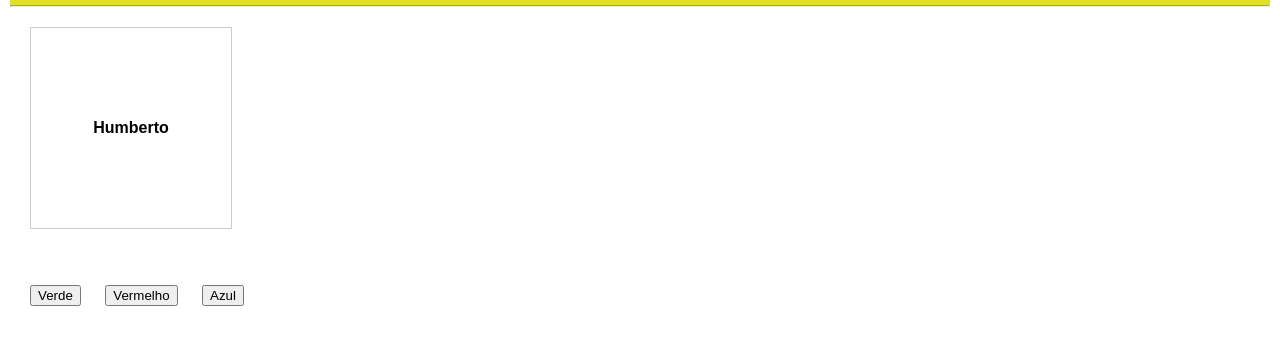
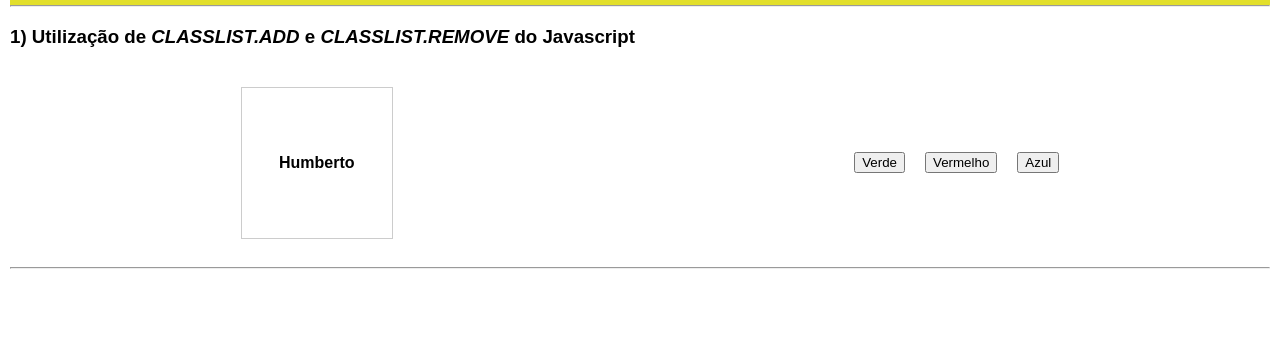
Before and after one commit to humbertoteixeiraa/projetos-curso-javascript-b7web, a plain HTML site: page 05_manipulando_CLASS/index.html in a window 1280 px wide. Shown: the part 72-416 px from the top of the page. Drawn offline with Linux system fonts and the light colour scheme.

Commit message:
Atualizações do dia 19.02.2022

```diff
--- a/05_manipulando_CLASS/assets/css/style.css
+++ b/05_manipulando_CLASS/assets/css/style.css
@@ -15,12 +15,22 @@ header {
     padding-top: 2%;
 }
 
+.section_1 {
+    display: flex;
+    justify-content: space-around;
+}
+
+.buttons {
+    display: flex;
+    align-items: center;
+}
+
 #exemplo {
     display: flex;
     align-items: center;
     justify-content: center;
-    width: 200px;
-    height: 200px;
+    width: 150px;
+    height: 150px;
     margin: 20px;
     border: 1px solid #ccc;
 }
--- a/05_manipulando_CLASS/assets/js/script.js
+++ b/05_manipulando_CLASS/assets/js/script.js
@@ -1,17 +1,26 @@
 function verde() {
     //Os comandos abaixo selecionam o elemento #exemplo, entram em sua lista de classes e removem as classes vermelho e azul.
-
+    document.querySelector('#exemplo').classList.remove('vermelho');
+    document.querySelector('#exemplo').classList.remove('azul');
 
     //Esse comando seleciona o elemento #exemplo, entra em sua lista de classes e adiciona a classe verde.
     document.querySelector('#exemplo').classList.add('verde');
 }
 
 function vermelho() {
+    //Os comandos abaixo selecionam o elemento #exemplo, entram em sua lista de classes e removem as classes verde e azul.
+    document.querySelector('#exemplo').classList.remove('verde');
+    document.querySelector('#exemplo').classList.remove('azul');
+
     //Esse comando seleciona o elemento #exemplo, entra em sua lista de classes e adiciona a classe vermelho.
     document.querySelector('#exemplo').classList.add('vermelho');
 }
 
 function azul() {
+    //Os comandos abaixo selecionam o elemento #exemplo, entram em sua lista de classes e removem as classes verde e vermelho.
+    document.querySelector('#exemplo').classList.remove('verde');
+    document.querySelector('#exemplo').classList.remove('vermelho');
+
     //Esse comando seleciona o elemento #exemplo, entra em sua lista de classes e adiciona a classe azul.
     document.querySelector('#exemplo').classList.add('azul');
 }
--- a/05_manipulando_CLASS/index.html
+++ b/05_manipulando_CLASS/index.html
@@ -14,15 +14,20 @@
             <hr>
         </header>
 
-        <div id="exemplo">
-            <strong>Humberto</strong>
-        </div>
+        <h3>1) Utilização de <i>CLASSLIST.ADD</i> e <i>CLASSLIST.REMOVE</i> do Javascript</h3>
+        <section class="section_1">
+            <div id="exemplo">
+                <strong>Humberto</strong>
+            </div>
 
-        <br><br>
+            <div class="buttons">
+                <button onclick="verde()">Verde</button>
+                <button onclick="vermelho()">Vermelho</button>
+                <button onclick="azul()">Azul</button>
+            </div>
+        </section>
 
-        <button onclick="verde()">Verde</button>
-        <button onclick="vermelho()">Vermelho</button>
-        <button onclick="azul()">Azul</button>
+        <hr>
 
         <script src="assets/js/script.js"></script>
     </body>
```
